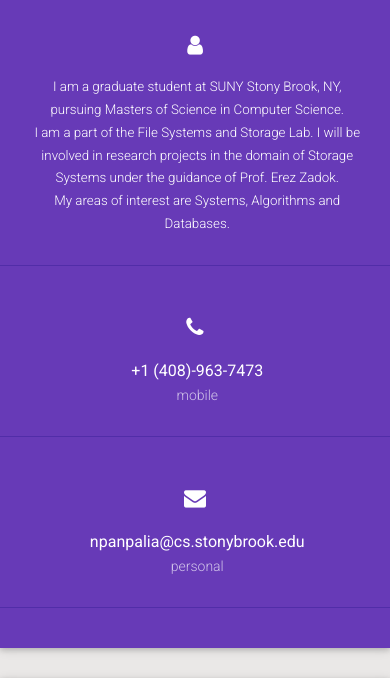
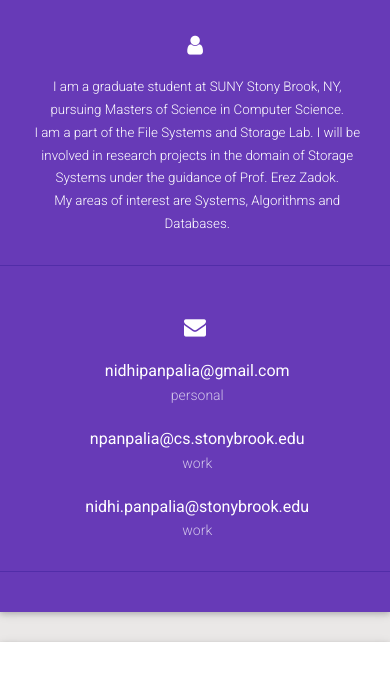
Before and after one commit to darshan1810/Nidhi-homepage, a plain HTML site: page index.html in a window 390 px wide. Shown: the part 367-1050 px from the top of the page. Drawn offline with Linux system fonts and the light colour scheme; some packages are replaced by stand-ins of ours.

Commit message:
Removed mobile #, added alt. emails

```diff
--- a/index.html
+++ b/index.html
@@ -136,22 +136,6 @@
                         </div>
                     </div>
                 </div>
-                <!-- MOBILE NUMBER -->
-                <div class="col l12 m12 s12  mobile sidebar-item">
-                    <div class="row">
-                        <div class="col m12 s12 l3 icon">
-                            <i class="fa fa-phone"></i> <!-- icon -->
-                        </div>
-                        <div class="col m12 s12 l9 info wow fadeIn a2" data-wow-delay="0.2s">
-                            <div class="section-item-details">
-                                <div class="personal">
-                                    <h4><a href="tel:408-963-7473">+1 (408)-963-7473</a></h4> <!-- Number -->
-                                    <span>mobile</span>
-                                </div>
-                            </div>
-                        </div>
-                    </div>
-                </div>
                 <!--  EMAIL -->
                 <div class="col l12 m12 s12  email sidebar-item ">
                     <div class="row">
@@ -162,14 +146,22 @@
                             <div class="section-item-details">
                                 <div class="personal">
                                     <h4>
-                                        <a href="mailto:npanpalia+website@cs.stonybrook.edu">npanpalia@cs.stonybrook.edu</a>
+                                        <a href="mailto:nidhipanpalia+website@gmail.com">nidhipanpalia@gmail.com</a>
                                     </h4> <!-- Email -->
                                     <span>personal</span>
                                 </div>
-                                <!--<div class="work">-->
-                                <!--<h4><a href="mailto:someone@example.com">ar@deviserweb.com</a></h4> &lt;!&ndash; Email &ndash;&gt;-->
-                                <!--<span>work</span> <br>-->
-                                <!--</div>-->
+                                <div class="personal">
+                                    <h4>
+                                        <a href="mailto:npanpalia+website@cs.stonybrook.edu">npanpalia@cs.stonybrook.edu</a>
+                                    </h4>
+                                    <span>work</span> <br>
+                                </div>
+                                <div class="personal">
+                                    <h4>
+                                        <a href="mailto:nidhi.panpalia+website@stonybrook.edu">nidhi.panpalia@stonybrook.edu</a>
+                                    </h4>
+                                    <span>work</span> <br>
+                                </div>
                             </div>
                         </div>
                     </div>
@@ -294,7 +286,8 @@
                         <p>
                             Built an <span>android application</span> that reads profile of idle devices and divides
                             the load accordingly of master device and uses <span>MapReduce algorithms</span>.<br/>
-                            A database was maintained to keep track of how data is chunked, distributed to slaves and progress statistics. <br/>
+                            A database was maintained to keep track of how data is chunked, distributed to slaves and
+                            progress statistics. <br/>
                             <span>Java, Hadoop?</span>
                         </p>
                     </div>
@@ -329,15 +322,18 @@
                     <div class="custom-content-wrapper wow fadeIn a3" data-wow-delay="0.3s">
                         <h3>Emtron Website <span>@2014</span></h3>
                         <!--<span>AUG 2015 - NOV 2015 </span>-->
-                        <p>Built the frontend of a <span>marketplace website</span> for a startup company <span>Emtron</span>
-                            to host innovative projects made by students or professional using <span>HTML, CSS, PHP.</span>
+                        <p>Built the frontend of a <span>marketplace website</span> for a startup company
+                            <span>Emtron</span>
+                            to host innovative projects made by students or professional using
+                            <span>HTML, CSS, PHP.</span>
                         </p>
                     </div>
 
                     <div class="custom-content-wrapper wow fadeIn a3" data-wow-delay="0.3s">
                         <h3>DocFind <span>@2015</span></h3>
                         <!--<span>AUG 2015 - NOV 2015 </span>-->
-                        <p><span>Android application</span>  to enable people to search for doctors based on their location and
+                        <p><span>Android application</span> to enable people to search for doctors based on their
+                            location and
                             specializations for particular illnesses. Data was stored in <span>MySQL database</span>.
                         </p>
                     </div>
@@ -353,7 +349,8 @@
                         <h3>Loan Estimator <span>@2015</span></h3>
                         <!--<span>AUG 2015 - NOV 2015 </span>-->
                         <p>An android application used in banks to provide loan estimates to clients. It used Data
-                            Mining algorithms to use previous data to provide the new estimates. It used SQLite Database.
+                            Mining algorithms to use previous data to provide the new estimates. It used SQLite
+                            Database.
                         </p>
                     </div>
 
@@ -377,7 +374,8 @@
                             <span><a href="http://www.fsl.cs.sunysb.edu/~nidhi/" target="_blank">Website</a></span>
                         </div>
                         <div class="col col s12 m12 l6">
-                            <span><a href="https://www.linkedin.com/in/nidhipanpalia" target="_blank">LinkedIn</a></span>
+                            <span><a href="https://www.linkedin.com/in/nidhipanpalia"
+                                     target="_blank">LinkedIn</a></span>
                         </div>
                     </div>
                 </div>
```
